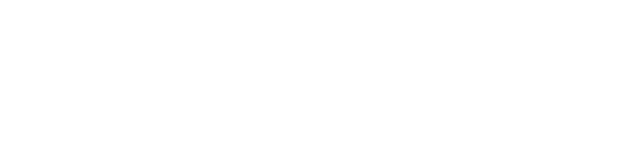
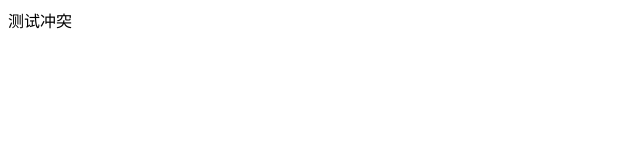
Before and after one commit to GengHH/gittest, a plain HTML site: page tag.html in a window 1280 px wide. Shown: the full height of the page, 0-640 px from the left. Drawn offline with Linux system fonts and the light colour scheme.

Commit message:
w：测试冲突-dev分支

```diff
--- a/tag.html
+++ b/tag.html
@@ -5,5 +5,7 @@
     <meta name="viewport" content="width=device-width, initial-scale=1.0" />
     <title>Document</title>
   </head>
-  <body></body>
+  <body>
+    测试冲突
+  </body>
 </html>
```
